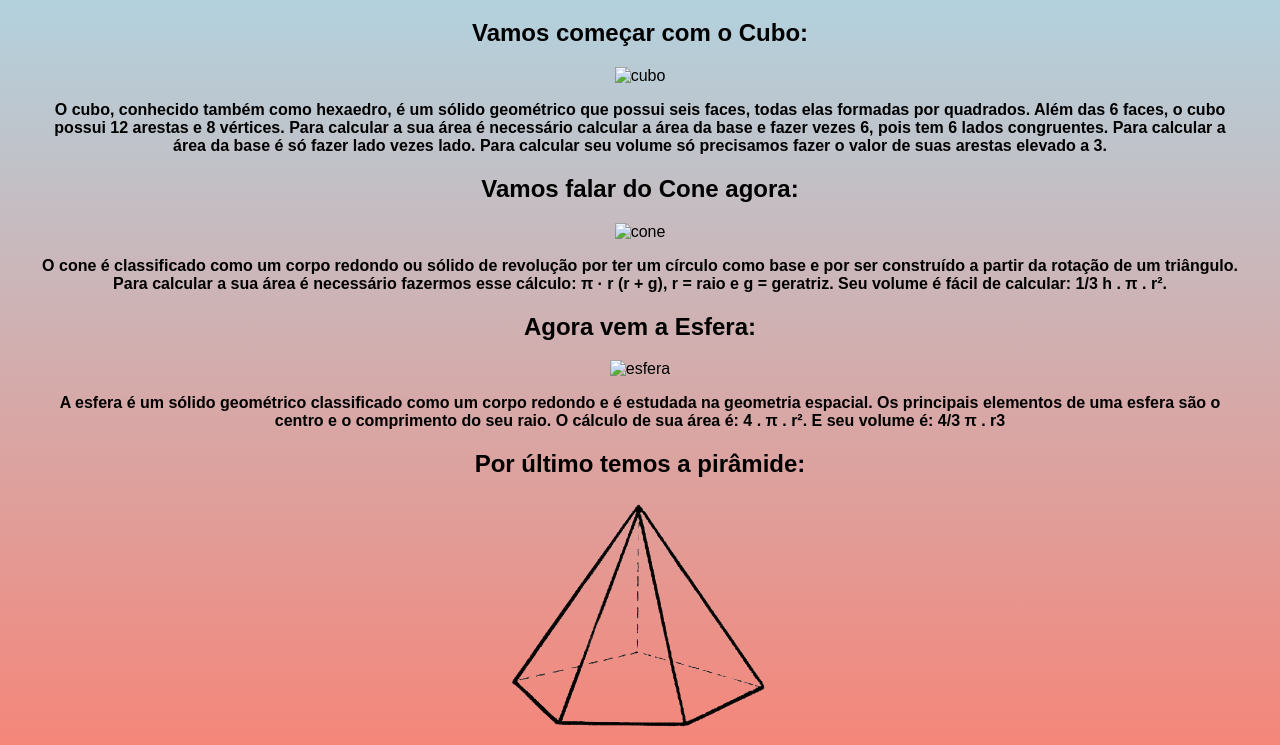
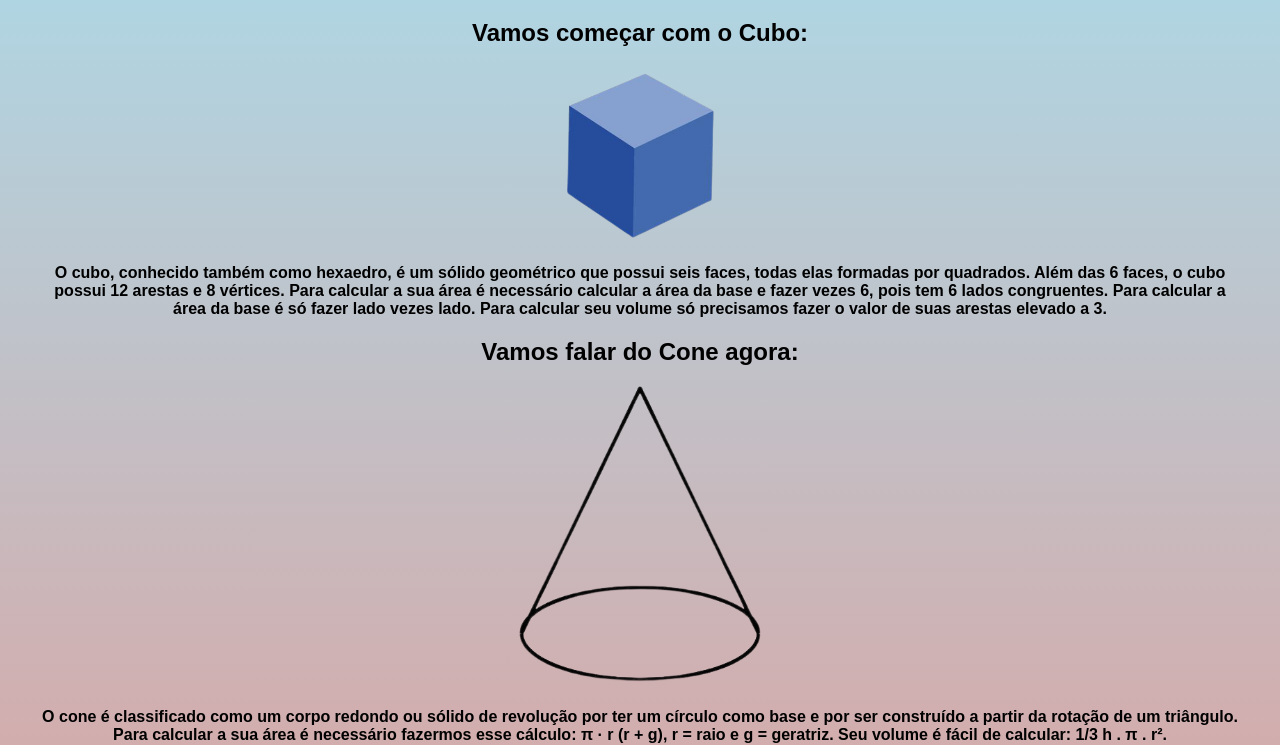
Before and after one commit to LouisPigatti/site_geometria, a plain HTML site: page index.html in a window 1280 px wide. Shown: the part 61-806 px from the top of the page. Drawn offline with Linux system fonts and the light colour scheme; the site is published under a folder, as on GitHub Pages, so addresses that start at the root find nothing.

Commit message:
Tirando as barras do <img>

```diff
--- a/index.html
+++ b/index.html
@@ -10,7 +10,7 @@
 
     <h1>Vamos aprender sobre algumas figuras geométricas!</h1>
     <h2>Vamos começar com o Cubo:</h2>
-    <img  class="cubo" width="400" src="/cubo.png" alt="cubo">
+    <img  class="cubo" width="400" src="cubo.png" alt="cubo">
     <p>O cubo, conhecido também como hexaedro, é um sólido geométrico que possui seis faces,
     todas elas formadas por quadrados. Além das 6 faces, o cubo possui 12 arestas e 8 vértices.
     Para calcular a sua área é necessário calcular a área da base e fazer vezes 6, pois
@@ -18,14 +18,14 @@
     Para calcular seu volume só precisamos fazer o valor de suas arestas elevado a 3.</p>
 
     <h2>Vamos falar do Cone agora:</h2>
-    <img class="cone" width="400" src="/cone.png" alt="cone">
+    <img class="cone" width="400" src="cone.png" alt="cone">
     <p>O cone é classificado como um corpo redondo ou sólido de revolução por ter um círculo
     como base e por ser construído a partir da rotação de um triângulo. Para calcular a
     sua área é necessário fazermos esse cálculo: π · r (r + g), r = raio e g = geratriz.
     Seu volume é fácil de calcular: 1/3 h . π . r².</p>
 
     <h2>Agora vem a Esfera:</h2>
-    <img class="esfera" width="350" src="/esfera.png" alt="esfera">
+    <img class="esfera" width="350" src="esfera.png" alt="esfera">
     <p>A esfera é um sólido geométrico classificado como um corpo redondo e é estudada na
     geometria espacial. Os principais elementos de uma esfera são o centro e o comprimento
     do seu raio. O cálculo de sua área é: 4 . π . r². E seu volume é:  4/3 π . r3</p>
```
